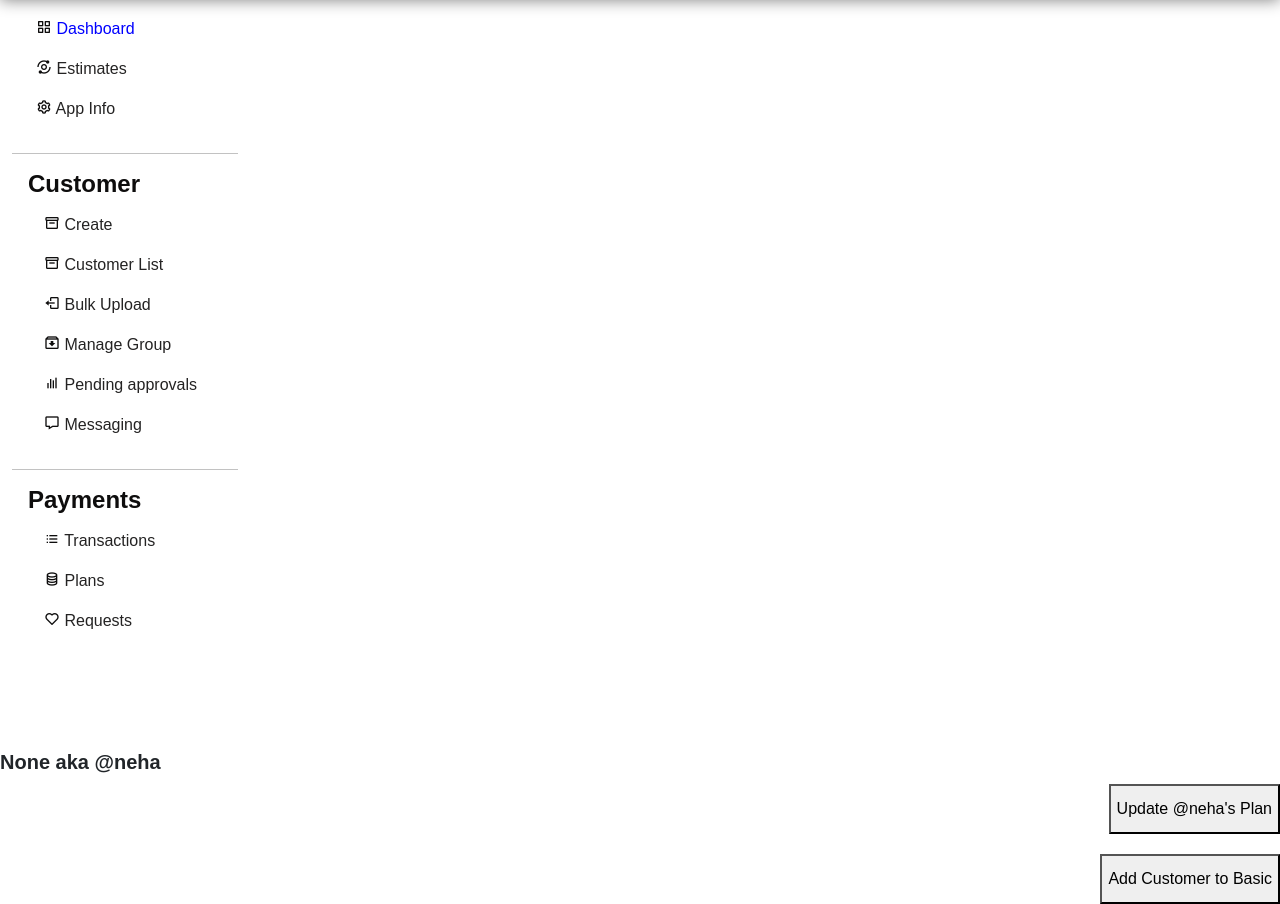
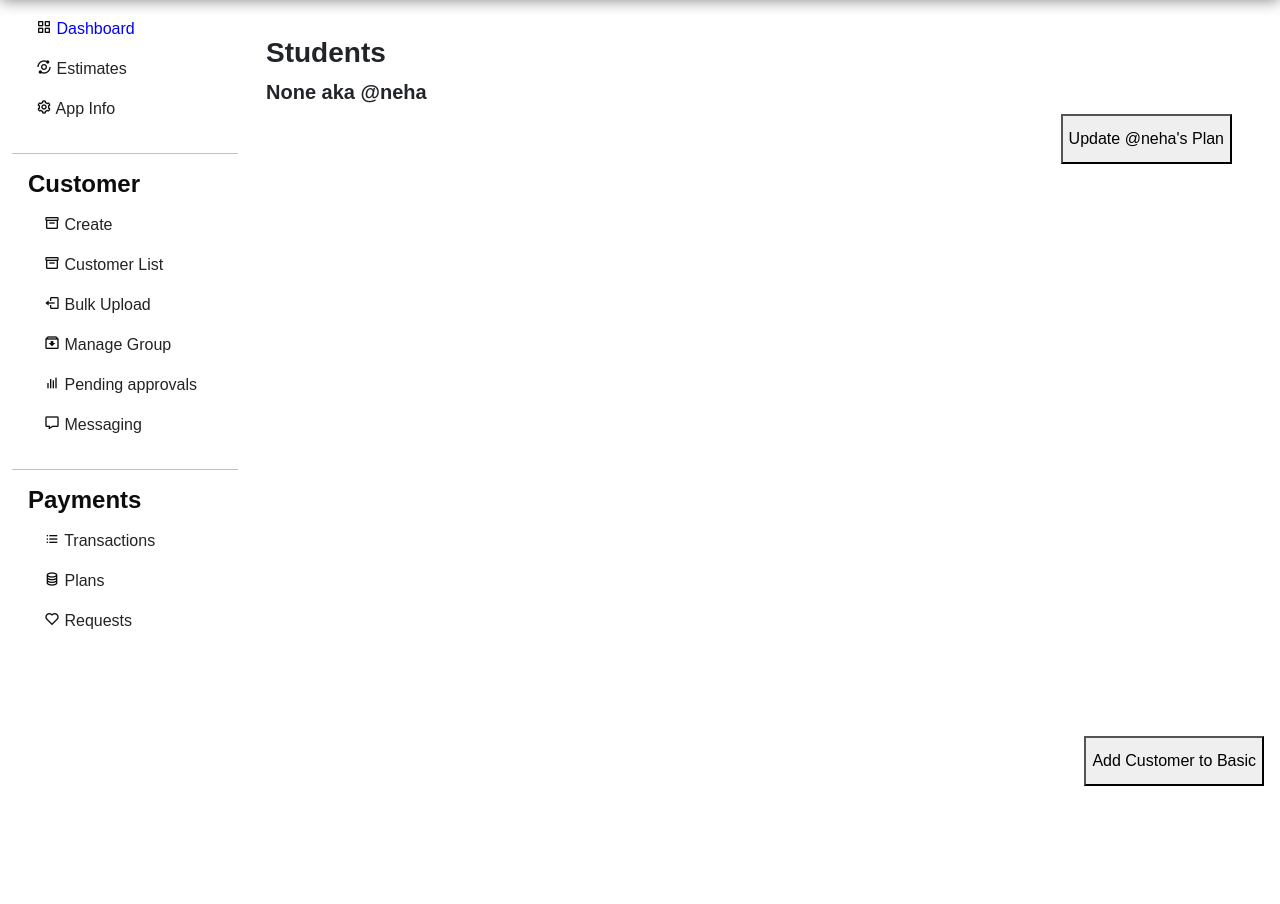
Before and after one commit to yaswanthsaivendra/billsnapdec, a Django app: a page that uses templates/plans-panel/plan.html in a window 1280 px wide. Shown: the part 55-959 px from the top of the page. After the commit the page ends 841 px from the top, so only its background shows below. Run offline with Django 3.2, Linux system fonts and the light colour scheme; a user stored in the database is signed in; data comes from the database, SQL or seed files in the repository; both versions use the stored data as it was after the commit; some libraries are stand-ins or nearby versions.

Commit message:
plans bug fix

```diff
--- a/plans/views.py
+++ b/plans/views.py
@@ -94,7 +94,7 @@
                 customer.plans.add(plan)
                 customer.plan_active = True
                 customer.save(update_fields=['plans', 'plan_active'])
-            return redirect('plan', slug)
+            return redirect('plan', slug, planslug)
 
             """students = Profile.objects.filter(institute_name=form.cleaned_data.get("institution"), is_student=True)
             for student in students:
--- a/templates/plans-panel/plan.html
+++ b/templates/plans-panel/plan.html
@@ -82,12 +82,15 @@
 <body>
 
     {% include "dashnav.html" %}
-
     <div class="main mx-auto">
-        <div class="row">
+        <div class="row bulkuploadcontent">
 
             {% include "dashsidebar.html" %}
+            <div class="col-md-7  flex-md-fill m-3">
+                <div class="col right create-customer ps-0 pe-4 me-2" id="">
 
+
+                    <h3>Students</h3>
                     {% for user in users %}
                     <div class='w3-row w3-border-bottom w3-margin'>
                         <h5 class='w3-left w3-margin-right'>
@@ -96,7 +99,6 @@
                         <button onclick="showUpdateForm();" class=' w3-button w3-right w3-round w3-purple'>Update
                             @{{user.user.username}}'s Plan</button>
                     </div>
-
                     <div id="form" style='display:none;' class="w3-modal">
                         <div class="w3-display-middle w3-padding">
                             <button class='w3-right w3-button w3-round-large w3-red w3-padding'
@@ -113,10 +115,8 @@
                             </div>
                         </div>
                     </div>
-
                     {% endfor %}
                 </div>
-
                 <div class='w3-container w3-padding w3-round w3-half w3-border'>
                     <button id="button" onclick="showForm();" class=' w3-round w3-button w3-blue'>
                         Add Customer to {{plan.title}}
@@ -133,9 +133,7 @@
             </div>
         </div>
 
-
-
-
+    </div>
 </body>
 
 <script>
```
Also changed, not shown: db.sqlite3, 1 other file.
